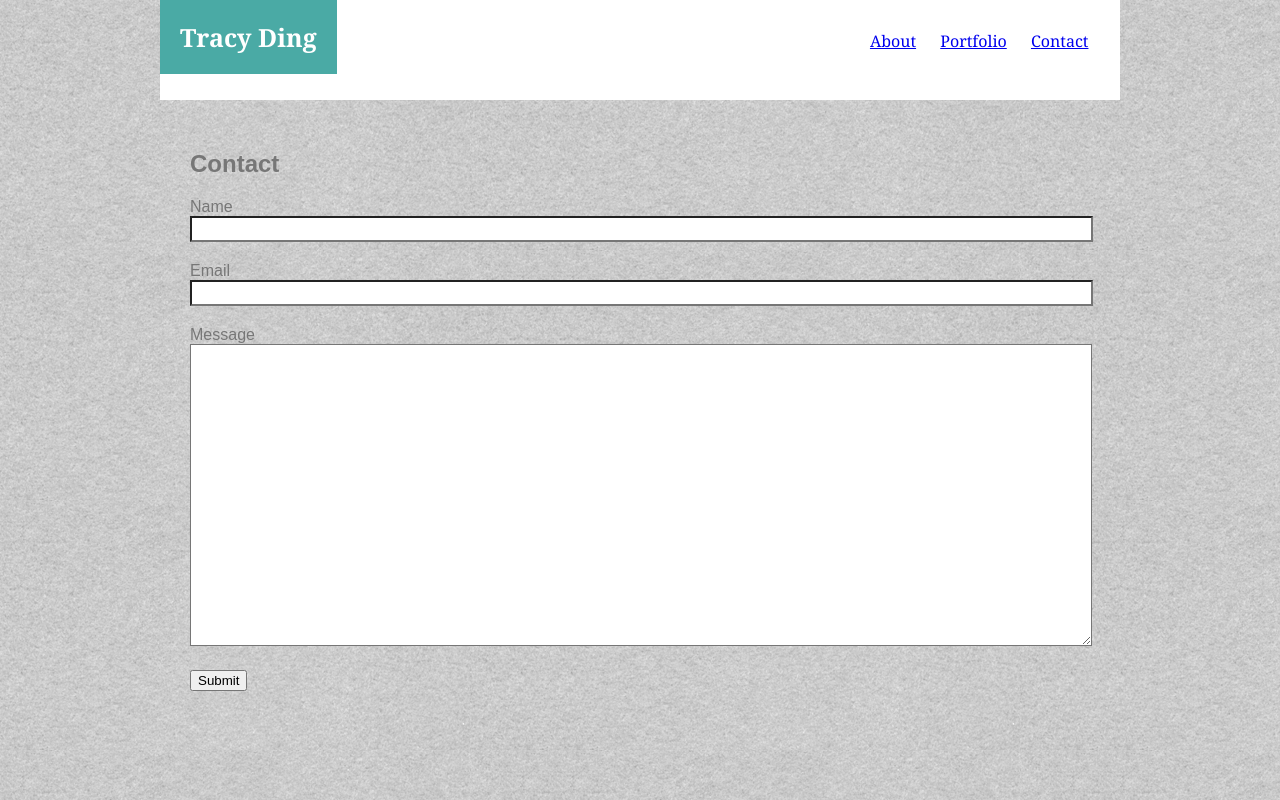
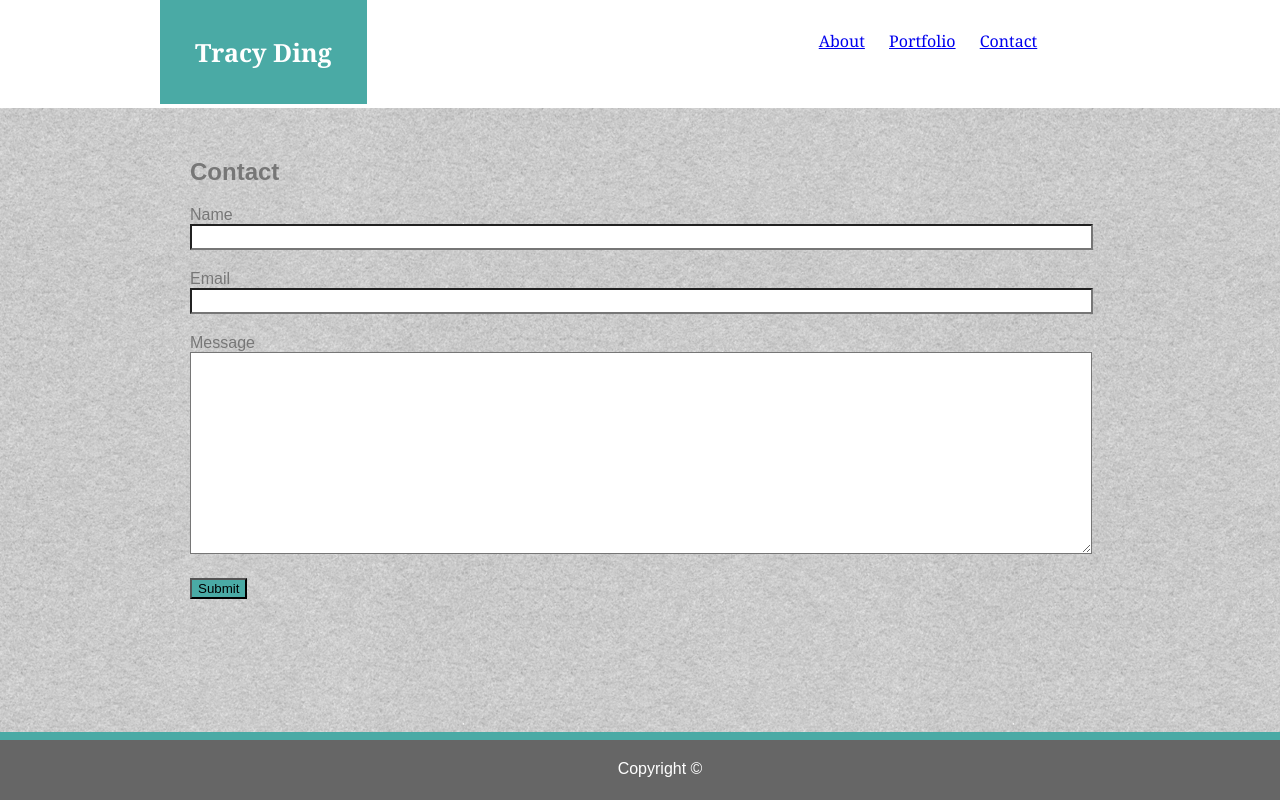
Before and after one commit to TracyDing7/Basic-Portfolio, a plain HTML site: page contact.html in a window 1280 px wide. Shown: the top 800 px of the page. Drawn offline with Linux system fonts and the light colour scheme.

Commit message:
update ...

```diff
--- a/assets/css/style.css
+++ b/assets/css/style.css
@@ -10,11 +10,12 @@ body {
 #name {
 
     float: left;
-    padding: 20px;
+    padding: 35px;
     background-color: #4aaaa5;
     color: white;
     font-weight: bold;
     font-size: 25px;
+    margin:auto;
 
 }
 
@@ -32,8 +33,8 @@ nav a {
     padding-left: 10px;
 }
 header {
-    width:960px;
-    margin:0 auto;
+
+
     padding:0;
     background: none;
     background-color: white;
@@ -42,11 +43,11 @@ header {
 
     overflow: auto;
     clear: both;
-    width: 1024px;
-    margin: auto;
+    width: 960px;
+    margin: 0 auto;
     text-align: center;
     font-family: 'Georgia', Times, 'Times New Roman',serif;
-    height:100px;
+    height:108px;
     background: none;
 }
 #profile {
@@ -70,6 +71,9 @@ header {
     margin-top: 30px;
     width: 900px;
     margin:0 auto;
+}
+#contact-header{
+     background-color: #4aaaa5;
 }
 #email {
 
@@ -100,8 +104,13 @@ input {
      padding : 0 10px;
      margin  : 0;
      width   : 880px;
-     height: 300px;
+     height: 200px;
      background-color: white;
+   }
+   button {
+       text-align:center;
+
+       background-color: #4aaaa5;
    }
 
    #portfolio {
@@ -151,8 +160,9 @@ footer {
     /*border-top: 5px solid #63A8A4;*/
     padding: 20px;
     height: 20px;
-    margin-top: 350px;
+   /* margin-top: 350px; */
     border-top: 8px solid #4aaaa5;
-
-
-}
+    position: fixed;
+    bottom: 0;
+    width: 100%;
+   }
```
Also changed, not shown: index.html (+3 -3 lines).
